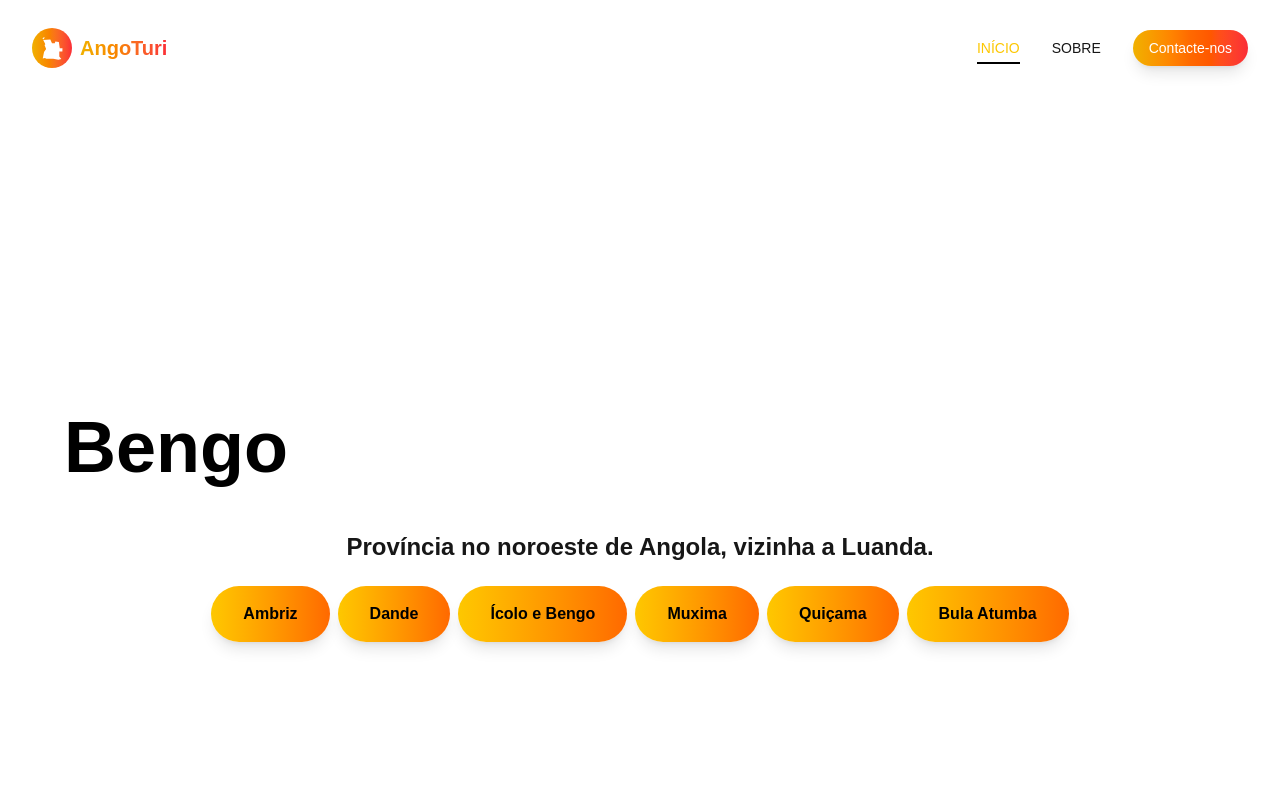
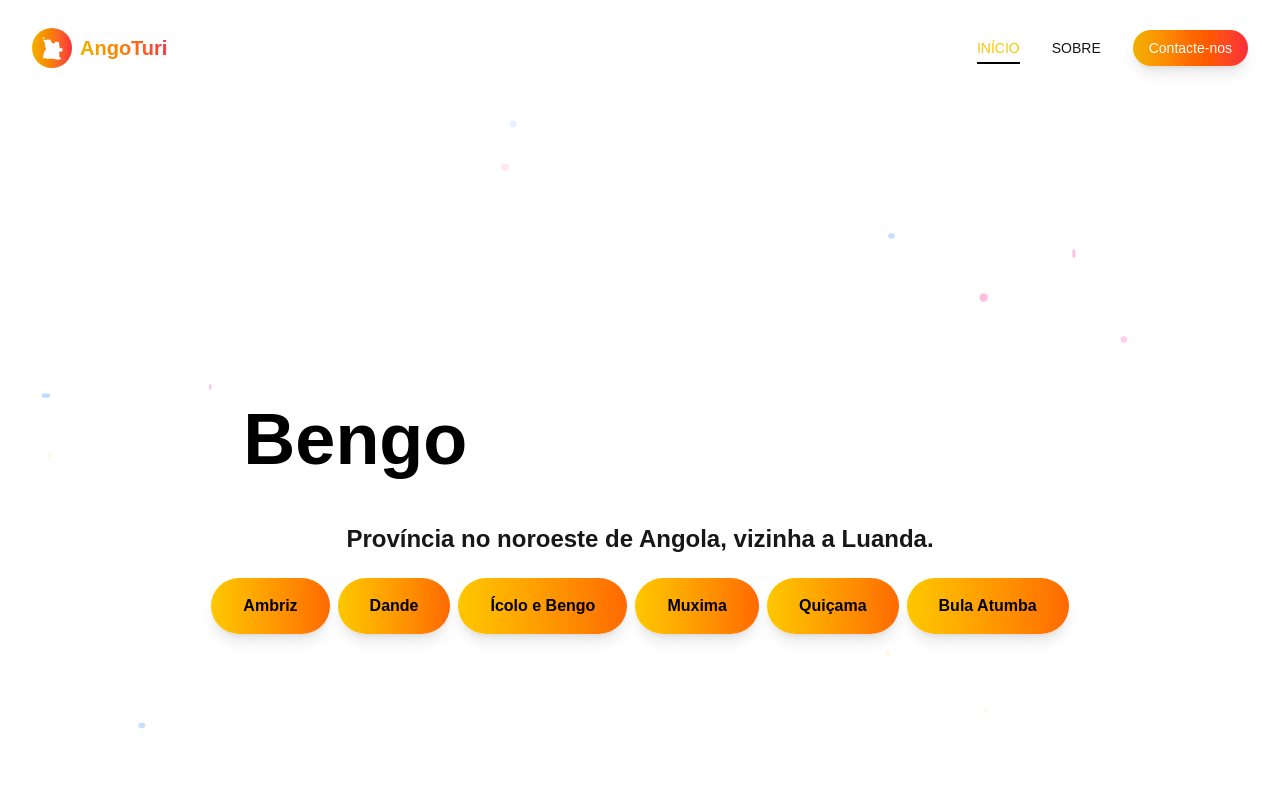
Before and after one commit to delciomanico/angoturi, a Next.js app: page /provincias/bengo in a window 1280 px wide. Shown: the top 800 px of the page. Built offline with nearby package versions, Linux system fonts and the light colour scheme.

Commit message:
motion background

```diff
--- a/src/app/(public)/layout.tsx
+++ b/src/app/(public)/layout.tsx
@@ -12,9 +12,68 @@ const Layout = ({ children }:{children:ReactNode}) => {
           initial={{ opacity: 0 }}
           animate={{ opacity: 1 }}
           transition={{ duration: 0.5 }}
-            className="flex-grow w-full py-2"
+          className="relative flex items-center justify-center bg-white"
         >
+          <motion.div
+            animate={{
+              x: [0, 100, 0],
+              y: [0, -50, 0],
+              rotate: [0, 5, 0]
+            }}
+            transition={{
+              duration: 15,
+              repeat: Infinity,
+              ease: "easeInOut"
+            }}
+            className="absolute top-1/4 left-1/4 w-32 h-32 rounded-full bg-blue-500/20 blur-xl"
+          />
+          <motion.div
+            animate={{
+              x: [0, -80, 0],
+              y: [0, 60, 0],
+              rotate: [0, -8, 0]
+            }}
+            transition={{
+              duration: 20,
+              repeat: Infinity,
+              ease: "easeInOut",
+              delay: 2
+            }}
+            className="absolute bottom-1/3 right-1/4 w-40 h-40 rounded-full bg-purple-500/20 blur-xl"
+          />
             {children}
+          {/* Partículas futuristas */}
+          {[...Array(15)].map((_, i) => (
+            <motion.div
+              key={i}
+              initial={{
+                x: Math.random() * 100 - 50,
+                y: Math.random() * 100 - 50,
+                opacity: 0
+              }}
+              animate={{
+                x: Math.random() * 400 - 200,
+                y: Math.random() * 400 - 200,
+                opacity: [0, 0.5, 0],
+                scale: [1, 1.5, 1]
+              }}
+              transition={{
+                duration: Math.random() * 10 + 10,
+                repeat: Infinity,
+                repeatType: "reverse",
+                delay: Math.random() * 5
+              }}
+              className={`absolute rounded-full ${
+                i % 3 === 0 ? 'bg-yellow-400' : i % 3 === 1 ? 'bg-blue-400' : 'bg-pink-400'
+              }`}
+              style={{
+                width: Math.random() * 5 + 2 + 'px',
+                height: Math.random() * 5 + 2 + 'px',
+                left: Math.random() * 100 + '%',
+                top: Math.random() * 100 + '%'
+              }}
+            />
+          ))}
         </motion.main>
       <Footer />
     </div>
--- a/src/app/layout.tsx
+++ b/src/app/layout.tsx
@@ -25,7 +25,7 @@ export default function RootLayout({
   return (
     <html lang="pt">
       <body
-        className={`${geistSans.variable} ${geistMono.variable} antialiased`}
+        className={`${geistSans.variable} ${geistMono.variable} antialiased bg-white`}
       >
         {children}
       </body>
--- a/src/components/Header.tsx
+++ b/src/components/Header.tsx
@@ -4,6 +4,7 @@ import { motion, AnimatePresence } from 'framer-motion';
 import { Menu, X } from 'react-feather';
 import Link from 'next/link';
 import { GiAngola } from 'react-icons/gi';
+import clsx from 'clsx';
 
 const Header = () => {
   const [isScrolled, setIsScrolled] = useState(false);
@@ -110,7 +111,7 @@ const Header = () => {
             <motion.button
               whileHover={{ scale: 1.1 }}
               whileTap={{ scale: 0.9 }}
-              className="text-white focus:outline-none"
+              className={clsx(" focus:outline-none transition-transform duration-300", isScrolled ? "text-white" : 'text-orange-500')}
               onClick={() => setIsMenuOpen(!isMenuOpen)}
               aria-label="Menu"
             >
--- a/src/components/municipio/AboutSectionMunicipio.tsx
+++ b/src/components/municipio/AboutSectionMunicipio.tsx
@@ -30,7 +30,7 @@ const AboutSectioMunipality = ({province, municipality}:UIPropsMunicipality) =>
               initial={{ opacity: 0, y: -20 }}
               animate={{ opacity: 1, y: 0 }}
               transition={{ duration: 0.8, delay: 0.2 }}
-              className="inline-flex items-center px-4 py-2 bg-black/30 backdrop-blur-sm rounded-full border border-white/20 mb-6"
+              className="inline-flex items-center px-4 py-2 bg-black/70 backdrop-blur-sm rounded-full border border-white/20 mb-6"
             >
               <MapPin className="text-yellow-400 mr-2" size={18} />
               <span className="text-sm font-medium text-white">{province.title}, Angola</span>
--- a/src/components/municipio/GeographySectionnMunicipality.tsx
+++ b/src/components/municipio/GeographySectionnMunicipality.tsx
@@ -19,7 +19,7 @@ const GeographySectionMunicipality = ({municipality}:{municipality:Municipality}
   const bairro = municipality.subdivisionsAndNeighborhoods.neighborhoods[currentSlide] || null
 
   return (
-    <section className="py-16 px-4 md:px-8 lg:px-16 bg-blak bg-opacity-30 backdrop-blur-sm">
+    <section className="py-16  md:px-8 lg:px-16 bg-blak bg-opacity-30 backdrop-blur-sm">
       {limit > 0 ? <>
         <div className="max-w-7xl mx-auto">
         <motion.div
@@ -37,7 +37,7 @@ const GeographySectionMunicipality = ({municipality}:{municipality:Municipality}
           </p>
         </motion.div>
 
-        <div className="relative h-[500px] md:h-[600px] rounded-2xl overflow-hidden shadow-2xl">
+        <div className="relative h-[500px] md:h-[600px] rounded-md overflow-hidden shadow-xl">
           <AnimatePresence mode="wait">
             <motion.div
               key={currentSlide}
@@ -51,7 +51,7 @@ const GeographySectionMunicipality = ({municipality}:{municipality:Municipality}
                 src={municipality.subdivisionsAndNeighborhoods.neighborhoods[currentSlide]?.image|| '/images/img1.jpeg'}
                 fill
                 alt={municipality.subdivisionsAndNeighborhoods.neighborhoods[currentSlide]?.title}
-                className="w-full h-full object-cover"
+                className="w-full h-full object-cover rounded-md transition-transform duration-700 hover:scale-110"
               />
               {/* <div className="absolute inset-0 bg-gradient-to-t from-black via-transparent to-transparent opacity-70"></div> */}
               <div className="absolute bottom-0 left-0 right-0 p-8 md:p-12">
--- a/src/components/municipio/HeritageSectionnMunicipality.tsx
+++ b/src/components/municipio/HeritageSectionnMunicipality.tsx
@@ -78,24 +78,14 @@ const HeritageSectionnMunicipality = ({hiterage}:{hiterage:HiterageItem }) => {
                 </div>
                   <motion.div
                     className="lg:col-span-2"
-                    initial={{ opacity: 0, x: 30 }}
-                    whileInView={{ opacity: 1, x: 0 }}
-                    transition={{ duration: 0.6 }}
-                    viewport={{ once: true }}
                   >
                     <div className="p-6 md:p-8 text-left">
                       <h3 className="text-2xl md:text-3xl font-bold mb-4">{selectedHeritage.title}</h3>
                       <div className="">
-                        <motion.p
-                          key={selectedHeritage.id}
-                          initial={{ opacity: 0 }}
-                          animate={{ opacity: 1 }}
-                          exit={{ opacity: 0 }}
-                          transition={{ duration: 0.3 }}
-                          className="bg-gray-200 bg-opacity-50 rounded-xl overflow-hidden shadow-2xl"
+                        <p  className="overflow-hidden shadow-2xl"
                         >
                           {selectedHeritage.description|| 'Sem descrição disponível.'}
-                        </motion.p>
+                        </p>
                       </div>
                     </div>
                   </motion.div>
--- a/src/components/municipio/culturas/Cultura.tsx
+++ b/src/components/municipio/culturas/Cultura.tsx
@@ -9,7 +9,7 @@ export default function Cultura ({cultura}:{cultura: ItemComposite}) {
             whileInView={{ opacity: 1, x: 0 }}
             transition={{ duration: 0.6, delay: 0.4 }}
             viewport={{ once: true }}
-            className="srelative overflow-hidden rounded-xl shadow-2xl"
+            className="srelative overflow-hidden rounded-xl shadow-2xl h-full"
         >
             <div className="relative flex items-end justify-center h-64 md:h-80">
                 <Image
@@ -25,7 +25,11 @@ export default function Cultura ({cultura}:{cultura: ItemComposite}) {
                 </div>
             </div>
             <div className="p-4">
-                <p className="text-gray-600 text-justify">Explore as diversas culturas que compõem a riqueza cultural do nosso município.</p>
+                <p className="text-gray-600 text-justify text-wrap leading-relaxed">
+                    {cultura.description?.toString() ? <>
+                        {cultura.description.toString().length > 80? cultura.description?.toString().slice(0, 80)+'...': cultura.description}
+                    </>: 'Sem descrição disponível.'}
+                    </p>
             </div>
         </motion.div>
     )
--- a/src/components/municipio/culturas/index.tsx
+++ b/src/components/municipio/culturas/index.tsx
@@ -11,7 +11,7 @@ export default function SeccaoCultura({cultures}:{cultures:ItemComposite[]}) {
         <div className="">
             <h2 className="text-3xl font-bold">Culturas Locais</h2>
         </div>
-        <div className="grid grid-cols-2 md:grid-cols-3 gap-3 items-center">
+        <div className="grid grid-cols-1 md:grid-cols-3 gap-3 items-center">
             {cultures.length? cultures.map((culture, key) => <Cultura key={key} cultura={culture}/>): <>
                 <motion.div
                     initial={{ opacity: 0, y: 30 }}
```
Also changed, not shown: src/app/(public)/provincias/[provincia]/[municipio]/layout.tsx (+66 -0 lines), src/lib/types/interfaqces/ingombotaMock.tsx (+14 -8 lines), public/images/provincias/luanda/ingombota/museu-das-forcas-armadas.jpg (renamed from public/images/provincias/luanda/ingombota/museu militar 1-1240x827.jpg). Lines whose indentation alone changed are shown as unchanged.
